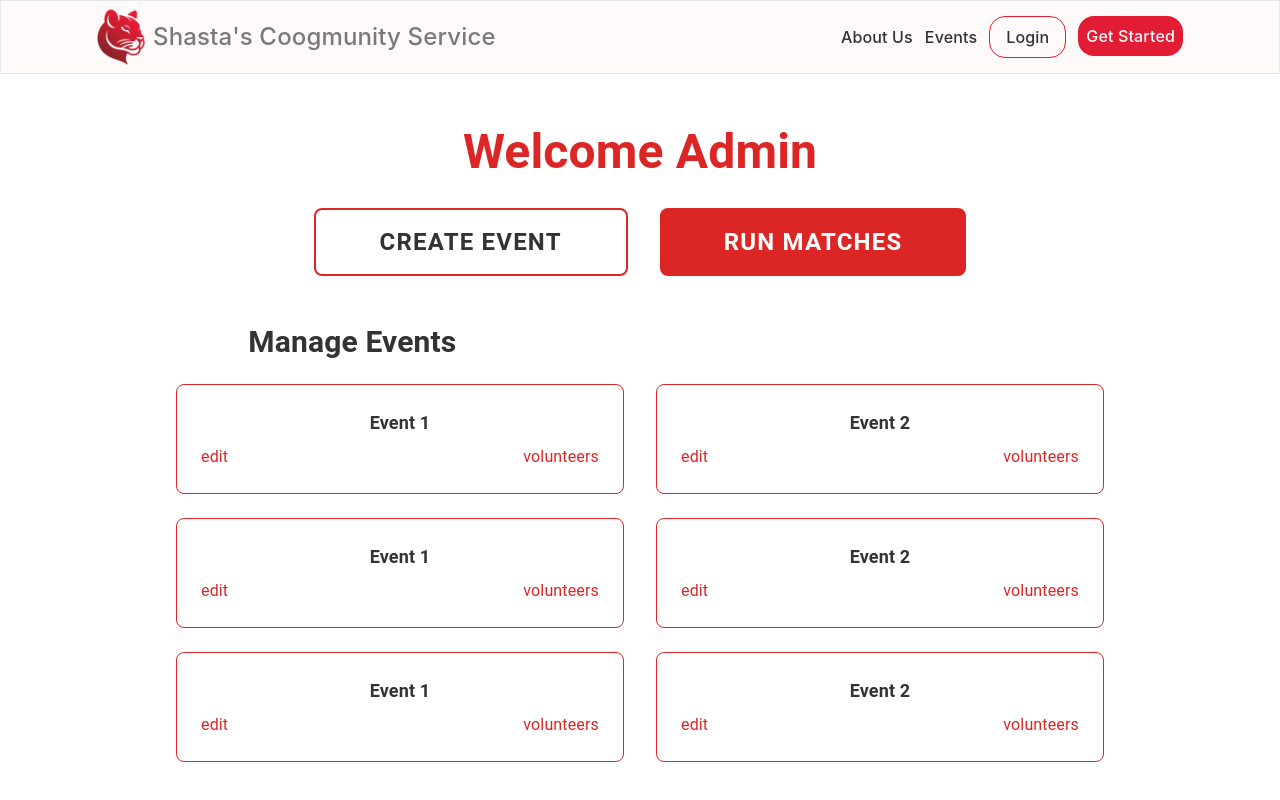
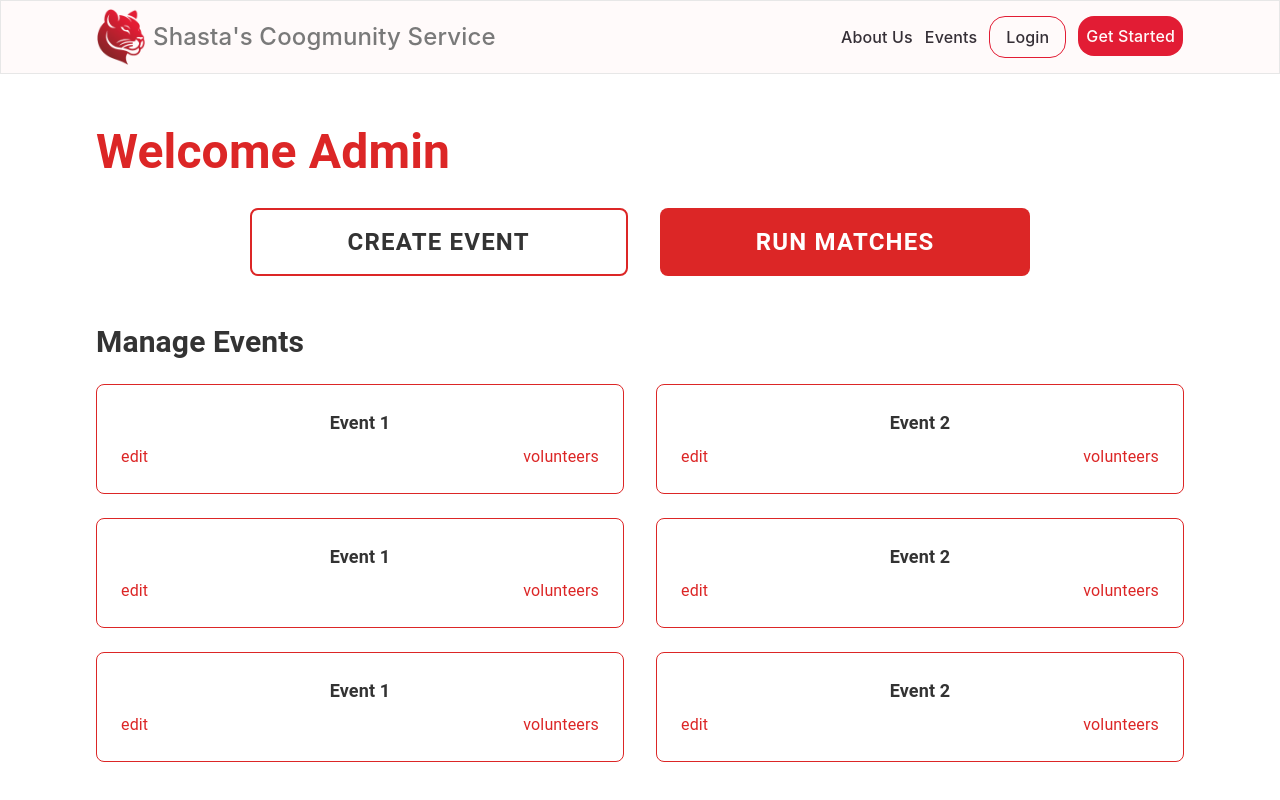
Before and after one commit to angieluvss/volunteer-fullstack, a React (Create React App) app in the folder frontend/: page /admin-dashboard in a window 1280 px wide. Built offline with nearby package versions, Linux system fonts and the light colour scheme.

Commit message:
Update admin dash again

```diff
--- a/frontend/src/pages/AdminDashboard.js
+++ b/frontend/src/pages/AdminDashboard.js
@@ -7,25 +7,27 @@ const AdminDashboard = ({ token, setToken }) => {
       {/* Navigation Bar with token and setToken passed in */}
       <NavBar token={token} setToken={setToken} />
 
-      <div className="text-left px-16 pt-32">
-        <h2 className="text-5xl font-bold mb-8 text-red-600 text-center">Welcome Admin</h2>
+      {/* Outer container to align content */}
+      <div className="pt-32 flex flex-col items-center">
+        <div className="w-full max-w-6xl px-8">  {/* Adjusted padding here for alignment */}
+          <h2 className="text-5xl font-bold mb-8 text-red-600">Welcome Admin</h2>
 
           {/* Flexbox for "Create Event" and "Run Matches" */}
-        <div className="flex justify-center gap-8 mb-12 flex-wrap">
-          <button className="text-2xl py-4 px-16 border-2 border-red-600 hover:bg-red-600 hover:text-white transition-all max-w-xs uppercase tracking-wider font-semibold rounded-lg">
+          <div className="flex justify-center gap-8 mb-12">
+            <button className="text-2xl py-4 px-24 border-2 border-red-600 hover:bg-red-600 hover:text-white transition-all uppercase tracking-wider font-semibold rounded-lg">
               Create Event
             </button>
 
-          <button className="text-2xl py-4 px-16 bg-red-600 text-white hover:bg-red-700 transition-all max-w-xs uppercase tracking-wider font-semibold rounded-lg">
+            <button className="text-2xl py-4 px-24 bg-red-600 text-white hover:bg-red-700 transition-all uppercase tracking-wider font-semibold rounded-lg">
               Run Matches
             </button>
           </div>
 
-        <h4 className="text-3xl font-bold mb-6" style={{ paddingLeft: '16%' }}>Manage Events</h4> {/* Adjusted left padding */}
+          <h4 className="text-3xl font-bold mb-6">Manage Events</h4>
 
-        {/* Flexbox for Event Cards */}
-        <div className="flex justify-center gap-8 flex-wrap">
-          <div className="flex-1 max-w-md text-center">
+          {/* Flexbox for Event Cards - centered content with same width as buttons */}
+          <div className="grid grid-cols-2 gap-8">
+            <div className="text-center">
               {[1, 1, 1].map((event, index) => (
                 <div
                   key={index}
@@ -40,7 +42,7 @@ const AdminDashboard = ({ token, setToken }) => {
               ))}
             </div>
 
-          <div className="flex-1 max-w-md text-center">
+            <div className="text-center">
               {[2, 2, 2].map((event, index) => (
                 <div
                   key={index}
@@ -57,6 +59,7 @@ const AdminDashboard = ({ token, setToken }) => {
           </div>
         </div>
       </div>
+    </div>
   );
 };
 
```
Lines whose indentation alone changed are shown as unchanged.
